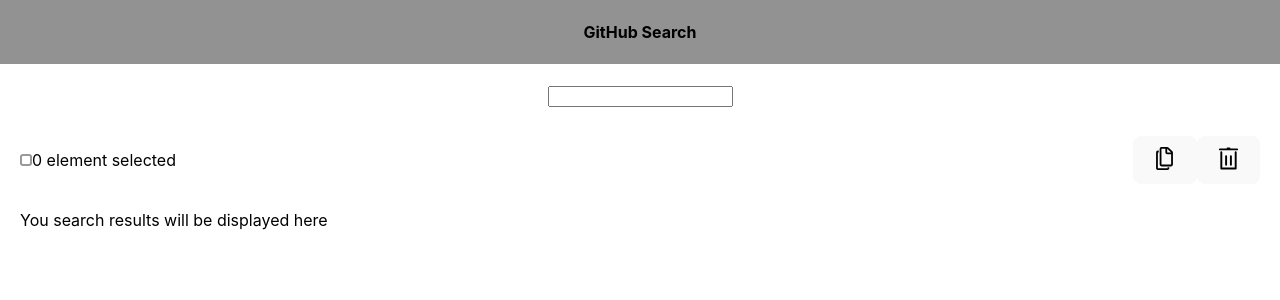
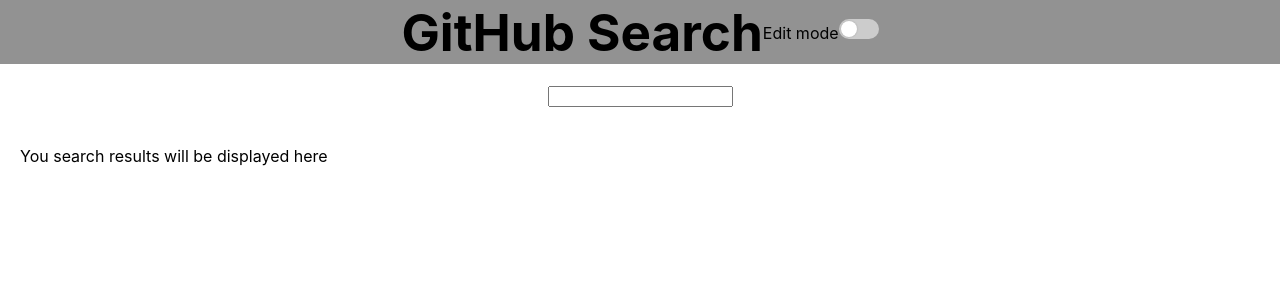
Before and after one commit to ArthurGuez/github-search-users, a React app: page / in a window 1280 px wide. Shown: the top 300 px of the page. Built offline with nearby package versions, Linux system fonts and the light colour scheme; the HTML template or start-up script is replaced by a standard one.

Commit message:
feat(edit): add edit mode context and toggle

```diff
--- a/src/App.tsx
+++ b/src/App.tsx
@@ -5,8 +5,10 @@
 import styles from "./App.module.css";
 import Actions from "./components/Actions/Actions";
 import GitHubUsersProvider from "./contexts/GitHubUsersContext";
+import { useEditMode } from "./contexts/EditModeContext";
 
 function App() {
+  const { isEditMode } = useEditMode();
   const [query, setQuery] = useState("");
 
   function handleResetSearch() {
@@ -14,7 +16,7 @@
   }
 
   return (
-    <div>
+    <>
       <Header />
       <main className={styles.layout}>
         <label className={styles.search}>
@@ -26,11 +28,11 @@
           />
         </label>
         <GitHubUsersProvider>
-          <Actions onResetUsers={handleResetSearch} />
+          {isEditMode && <Actions onResetUsers={handleResetSearch} />}
           <UserList query={query} />
         </GitHubUsersProvider>
       </main>
-    </div>
+    </>
   );
 }
 
--- a/src/components/Checkbox/Checkbox.module.css
+++ b/src/components/Checkbox/Checkbox.module.css
@@ -51,3 +51,36 @@
   opacity: 0.4;
   cursor: not-allowed;
 }
+
+.checkbox.switch {
+  width: 40px;
+  height: 20px;
+  border-radius: 12px;
+  border: none;
+  background-color: #ccc;
+  position: relative;
+  transition: background-color 0.3s ease-in-out;
+}
+
+.checkbox.switch::before {
+  content: "";
+  position: absolute;
+  width: 16px;
+  height: 16px;
+  background-color: white;
+  border-radius: 50%;
+  top: 50%;
+  left: 2px;
+  transform: translateY(-50%);
+  transition: transform 0.3s ease-in-out;
+  box-shadow: 0 0 2px rgba(0, 0, 0, 0.2);
+}
+
+.checkbox.switch:checked {
+  background-color: #00a4ff;
+}
+
+.checkbox.switch:checked::before {
+  transform: translate(20px, -50%);
+  border: none;
+}
--- a/src/components/Checkbox/Checkbox.tsx
+++ b/src/components/Checkbox/Checkbox.tsx
@@ -9,6 +9,7 @@
   name?: string;
   label?: string;
   isInTopLeftCorner?: boolean;
+  isSwitch?: boolean;
   onChange: () => void;
 }
 
@@ -21,6 +22,7 @@
     name,
     label = "",
     isInTopLeftCorner = false,
+    isSwitch = false,
     onChange,
   }: Props,
   ref?: ForwardedRef<HTMLInputElement>
@@ -31,9 +33,8 @@
       <input
         aria-label={ariaLabel}
         checked={checked}
-        className={`${styles.checkbox} ${
-          isInTopLeftCorner ? styles.topLeftCorner : ""
-        }`}
+        className={`${styles.checkbox} ${isSwitch ? styles.switch : ""}
+        ${isInTopLeftCorner ? styles.topLeftCorner : ""}`}
         disabled={disabled}
         id={id}
         name={name}
--- a/src/components/Header/Header.module.css
+++ b/src/components/Header/Header.module.css
@@ -4,5 +4,19 @@
   display: flex;
   justify-content: center;
   align-items: center;
-  font-weight: bold;
+  position: relative;
+  padding: 0 20px;
 }
+
+.header-title {
+  font-size: 1rem;
+}
+
+.header-checkbox {
+  position: absolute;
+  right: 20px;
+  display: flex;
+  flex-direction: column;
+  align-items: center;
+  gap: 3px;
+}
--- a/src/components/Header/Header.tsx
+++ b/src/components/Header/Header.tsx
@@ -1,5 +1,23 @@
+import { useEditMode } from "../../contexts/EditModeContext";
+import Checkbox from "../Checkbox/Checkbox";
 import styles from "./Header.module.css";
 
 export default function Header() {
-  return <header className={styles.header}>GitHub Search</header>;
+  const { isEditMode, toggleEditMode } = useEditMode();
+
+  return (
+    <header className={styles.header}>
+      <h1 className={styles.headerTitle}>GitHub Search</h1>
+      <div className={styles.headerCheckbox}>
+        <Checkbox
+          ariaLabel="Toggle edit mode"
+          checked={isEditMode}
+          id="edit-mode"
+          isSwitch
+          label="Edit mode"
+          onChange={toggleEditMode}
+        />
+      </div>
+    </header>
+  );
 }
--- a/src/components/UserCard/UserCard.tsx
+++ b/src/components/UserCard/UserCard.tsx
@@ -4,14 +4,16 @@
 import styles from "./UserCard.module.css";
 
 interface Props {
+  canSelect: boolean;
   toggleSelect: () => void;
   user: SelectableGitHubUser;
 }
 
-export default function UserCard({ user, toggleSelect }: Props) {
+export default function UserCard({ canSelect, user, toggleSelect }: Props) {
   return (
     <div className={styles.userCard}>
       <div className={styles.userCardLayout}>
+        {canSelect && (
           <Checkbox
             ariaLabel={`Select profile of ${user.login}`}
             checked={user.isSelected}
@@ -19,6 +21,7 @@
             isInTopLeftCorner
             onChange={toggleSelect}
           />
+        )}
         <div className={styles.userCardContent}>
           <img
             className={styles.userCardAvatar}
--- a/src/components/UserList/UserList.tsx
+++ b/src/components/UserList/UserList.tsx
@@ -1,3 +1,4 @@
+import { useEditMode } from "../../contexts/EditModeContext";
 import { useGitHubUsersContext } from "../../contexts/GitHubUsersContext";
 import useSearchGitHubUsers from "../../hooks/useSearchGitHubUsers";
 import UserCard from "../UserCard/UserCard";
@@ -9,6 +10,7 @@
 }
 
 export default function UserList({ query }: Props) {
+  const { isEditMode } = useEditMode();
   const { gitHubUsers, isLoading, error } = useSearchGitHubUsers(query);
   const { toggleGitHubUserSelection } = useGitHubUsersContext();
 
@@ -33,6 +35,7 @@
       {gitHubUsers.map((gitHubUser) => (
         <UserCard
           key={gitHubUser.uniqueId ?? gitHubUser.id}
+          canSelect={isEditMode}
           user={gitHubUser}
           toggleSelect={() => {
             toggleGitHubUserSelection(gitHubUser.uniqueId ?? gitHubUser.id);
--- /dev/null
+++ b/src/contexts/EditModeContext.tsx
@@ -0,0 +1,38 @@
+import type { ReactNode } from "react";
+import { createContext, useState, useContext } from "react";
+
+interface EditModeContextType {
+  isEditMode: boolean;
+  toggleEditMode: () => void;
+}
+
+const EditModeContext = createContext<EditModeContextType | undefined>(
+  undefined
+);
+
+export const useEditMode = () => {
+  const context = useContext(EditModeContext);
+  if (!context) {
+    throw new Error("useEditMode must be used within an EditModeProvider");
+  }
+
+  return context;
+};
+
+export default function EditModeProvider({
+  children,
+}: {
+  children: ReactNode;
+}) {
+  const [isEditMode, setIsEditMode] = useState(false);
+
+  const toggleEditMode = () => {
+    setIsEditMode((prev) => !prev);
+  };
+
+  return (
+    <EditModeContext.Provider value={{ isEditMode, toggleEditMode }}>
+      {children}
+    </EditModeContext.Provider>
+  );
+}
--- a/src/main.tsx
+++ b/src/main.tsx
@@ -2,10 +2,13 @@
 import { createRoot } from "react-dom/client";
 import "./index.css";
 import App from "./App.tsx";
+import EditModeProvider from "./contexts/EditModeContext.tsx";
 
 // eslint-disable-next-line @typescript-eslint/no-non-null-assertion
 createRoot(document.getElementById("root")!).render(
   <StrictMode>
-    <App />
+    <EditModeProvider>
+      <App />
+    </EditModeProvider>
   </StrictMode>
 );
```
Lines whose indentation alone changed are shown as unchanged.
